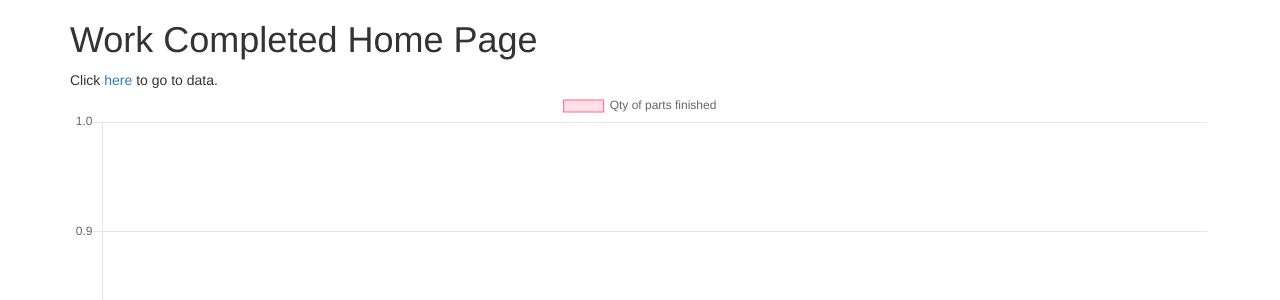
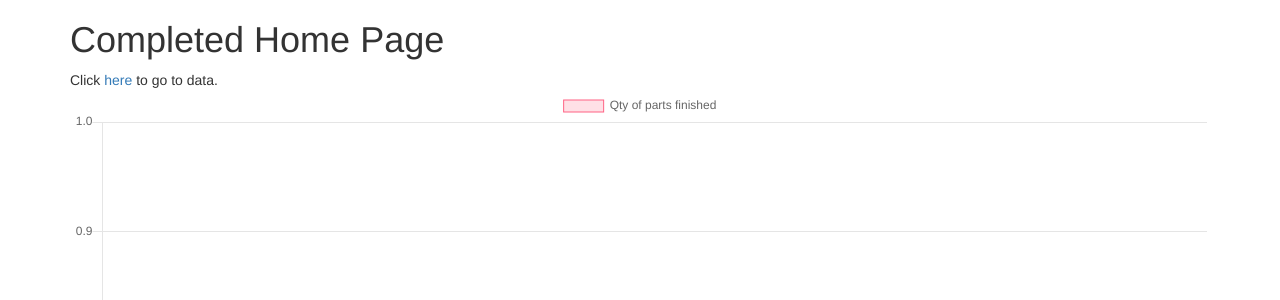
Before and after one commit to dawdiken/final_year_project_Chart, a Django app: page / in a window 1280 px wide. Shown: the top 300 px of the page. Run offline with Django 3.2, Linux system fonts and the light colour scheme; some libraries are stand-ins or nearby versions.

Commit message:
changes for redirect

```diff
--- a/src/templates/charts.html
+++ b/src/templates/charts.html
@@ -138,8 +138,8 @@
 
 <div class='row'>
     <div class='col-sm-12'>
-        <h1>Work Completed Home Page</h1>
-        Click <a href="http://127.0.0.1:8000/api/data/">here</a> to go to data.
+        <h1> Completed Home Page</h1>
+        Click <a href="http://35.190.172.251:8000//api/chart/data/">here</a> to go to data.
         <canvas id="myChart" width="400" height="400"></canvas>
         <canvas id="myChart2" width="400" height="400"></canvas>
     </div>
```
